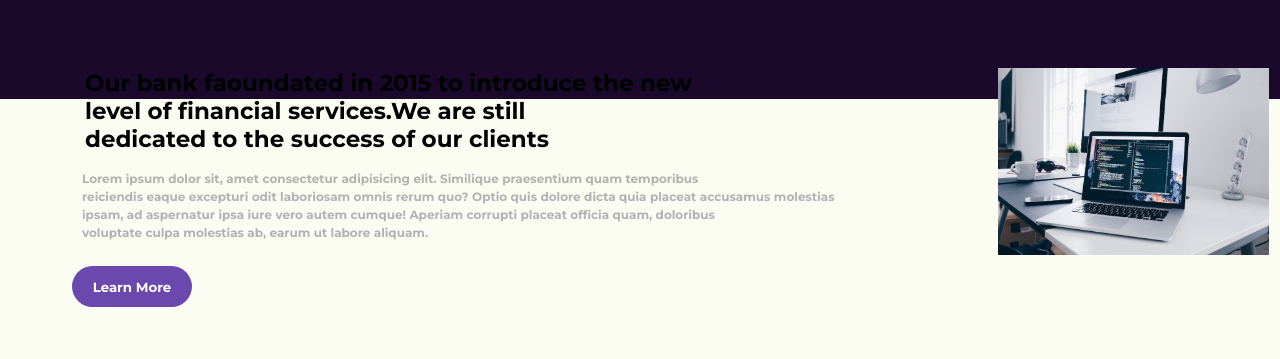
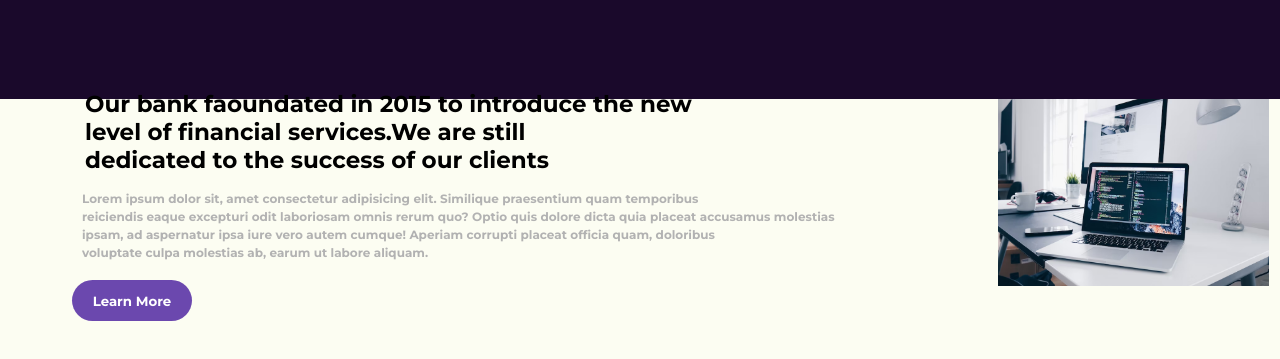
Before and after one commit to nicathaciyev3/Bank-Landing-Page, a plain HTML site: page landing/public/index.html in a window 1280 px wide. Shown: the part 301-660 px from the top of the page. Drawn offline with Linux system fonts and the light colour scheme.

Commit message:
First Bang Landing Page

```diff
--- a/landing/src/css/style.css
+++ b/landing/src/css/style.css
@@ -62,7 +62,7 @@ h2{
     left: 728px;
 }
 .b_1{
-    top: -60px;
+    top: -39px;
     position: relative;
     left: 85px;
     font-size: 23px;
@@ -73,13 +73,13 @@ h2{
     font-size: 12px;
     font-family: 'Montserrat', sans-serif;
     color: #B2B2B2;
-    top: -44px;
+    top: -24px;
     left: 82px;
 }
 .img_2{
     width: 271px;
     height: 187px;
-    top: -217px;
+    top: -186px;
     left: 998px;
     position: relative;
 }
@@ -92,7 +92,7 @@ h2{
     border-radius: 30px;
     font-family: 'Montserrat', sans-serif;
     border: none;
-    top: -180px;
+    top: -166px;
     left: -203px;
     cursor: pointer;
 }
```
